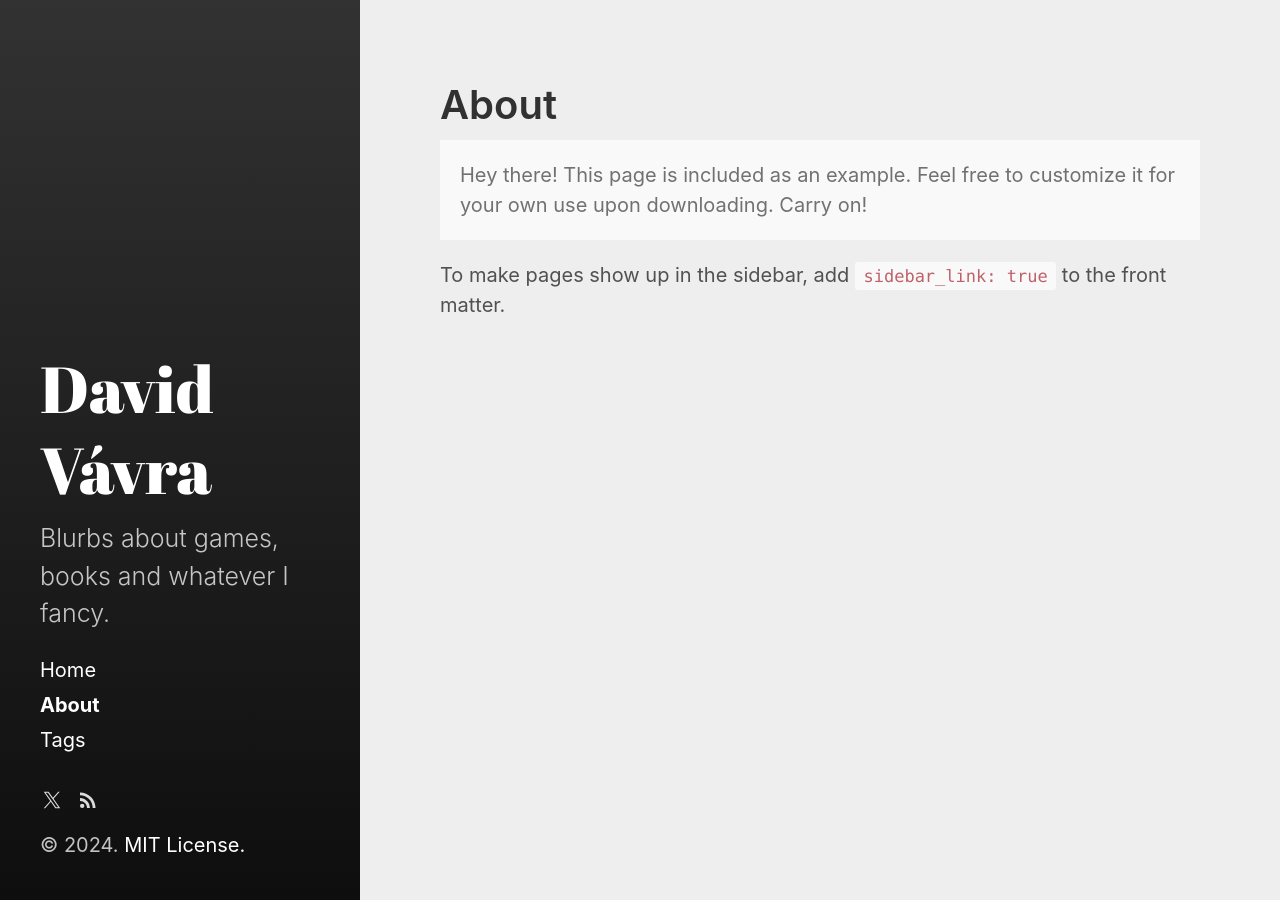
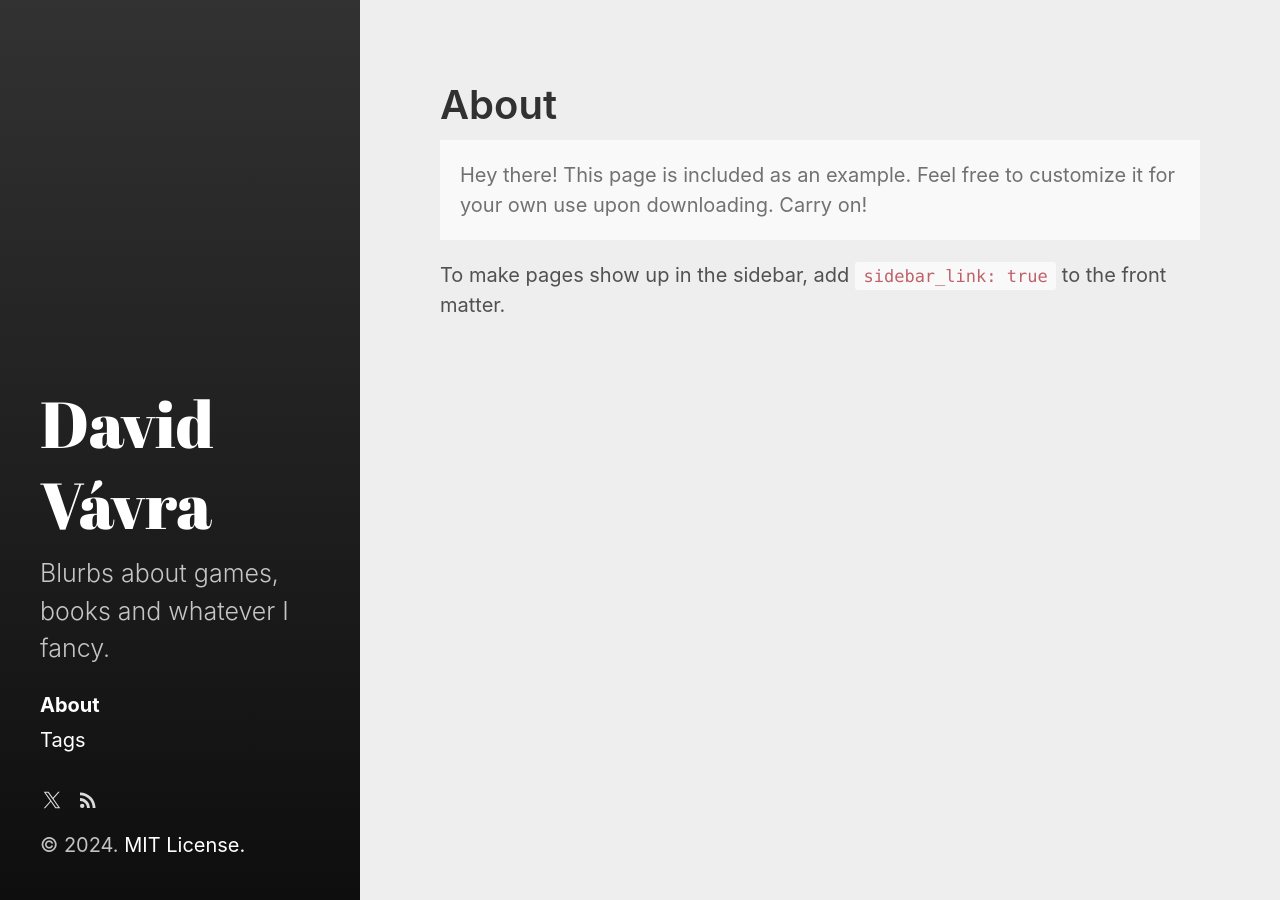
Before and after one commit to Than3s/than3s.github.io, a Jekyll site: the page built from about.md, in a window 1280 px wide. Built offline with Jekyll 4.4.1, drawn with Linux system fonts in a browser that asks for light colours.

Commit message:
remove Home from sidebar and reorder links

```diff
--- a/_includes/sidebar-nav-links.html
+++ b/_includes/sidebar-nav-links.html
@@ -1,8 +1,9 @@
 <nav id="sidebar-nav-links">
-  {% if site.sidebar_home_link %}
+<!--   {% if site.sidebar_home_link %}
     <a class="home-link {% if page.url == '/' %} active{% endif %}"
         href="{{ "/" | relative_url }}">Home</a>
-  {% endif %}
+  {% endif %} -->
+  {% include page-links.html %}
   {% if site.sidebar_blog_link %}
     <a class="page-link {% if page.url == site.sidebar_blog_link %} active{% endif %}"
 	href="{{ site.sidebar_blog_link | relative_url }}">Blog</a>
@@ -13,8 +14,6 @@
     `sidebar_link: true` in the front-matter. See readme for usage.
   {% endcomment %}
 
-  {% include page-links.html %}
   {% include category-links.html %}
-
   {% include custom-nav-links.html %}
 </nav>
```
